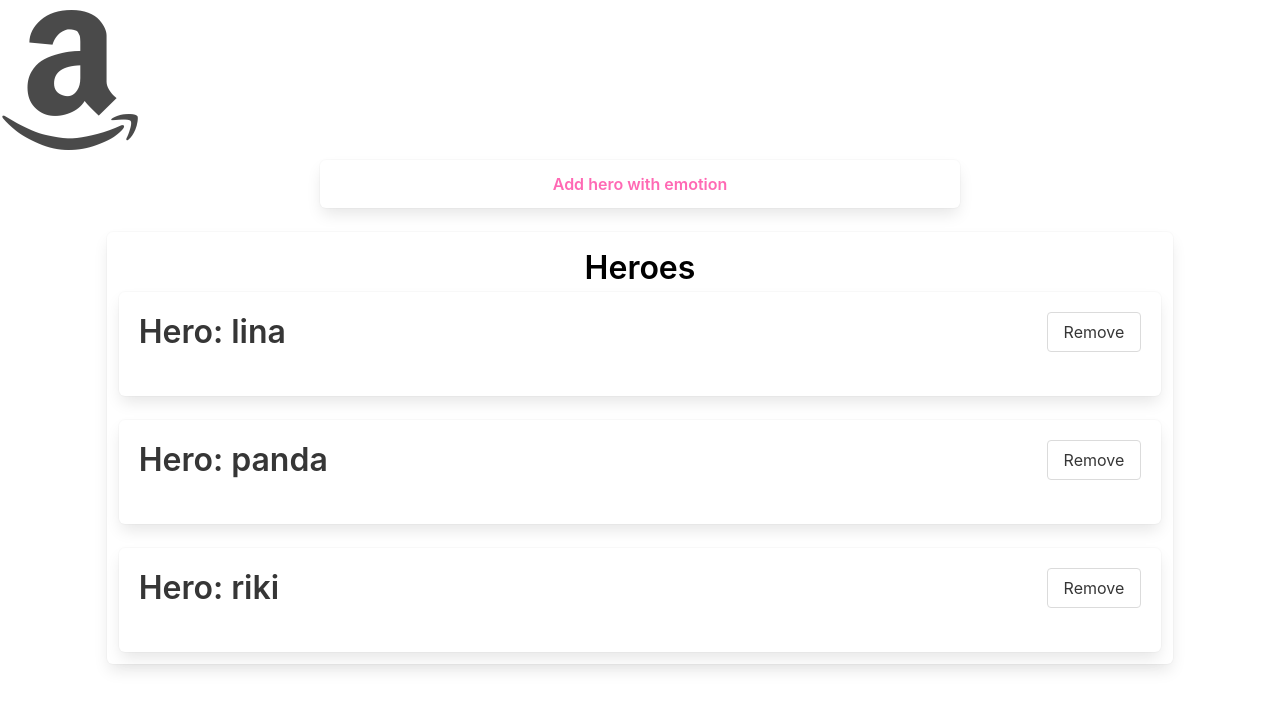
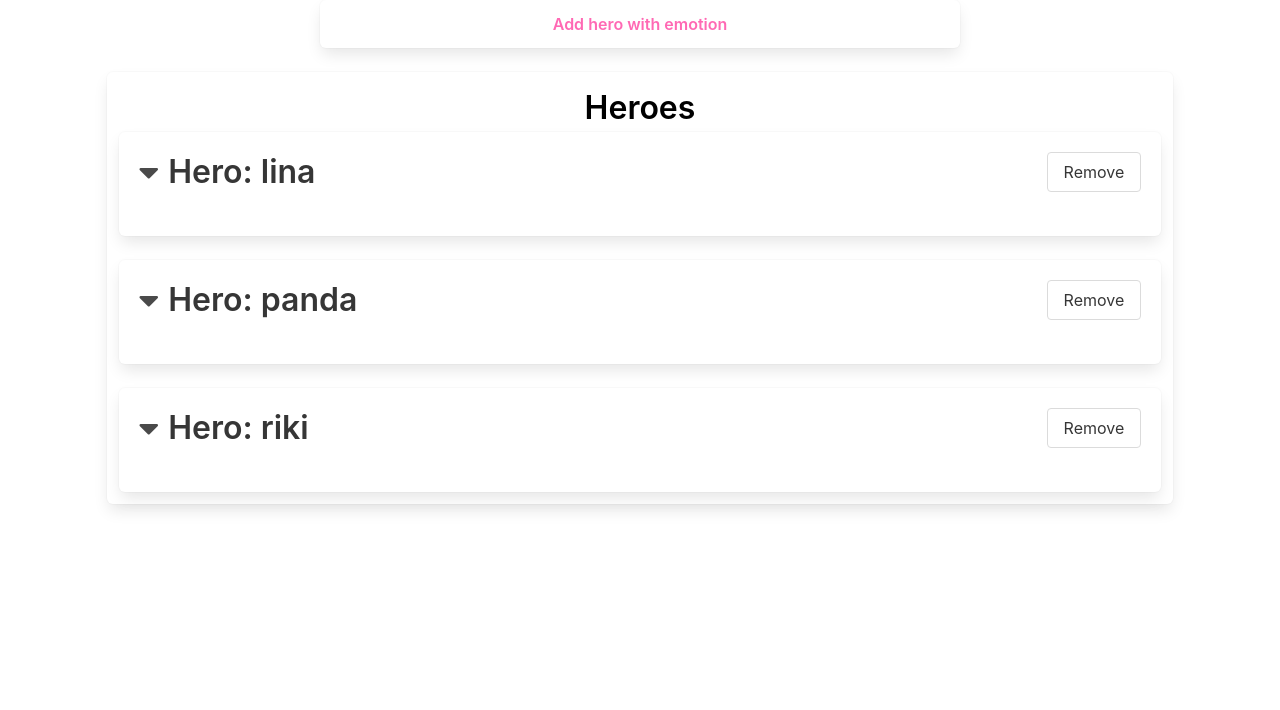
Before and after one commit to j0sephh123/reactdemo, a React (Create React App) app: page / in a window 1280 px wide. Shown: the top 710 px of the page. Built offline with nearby package versions, Linux system fonts and the light colour scheme.

Commit message:
update README

```diff
--- a/src/App.jsx
+++ b/src/App.jsx
@@ -3,17 +3,11 @@ import { Provider } from 'react-redux';
 import Heroes from './components/Heroes';
 import AddHero from './components/AddHero';
 import store from './store';
-// https://fontawesome.com/how-to-use/on-the-web/styling/sizing-icons
-{/* <i class="fas fa-igloo fa-xs"></i>
-<i class="fas fa-igloo fa-sm"></i>
-<i class="fas fa-igloo fa-lg"></i>
-<i class="fas fa-igloo fa-2x"></i>
-<i class="fas fa-igloo fa-10x"></i> */}
+
 class App extends Component {
   render() {
     return (
       <Provider store={store}>
-      <i className="fab fa-amazon fa-10x"></i>
         <AddHero />
         <Heroes />
       </Provider>
--- a/src/components/Hero.jsx
+++ b/src/components/Hero.jsx
@@ -11,8 +11,8 @@ export default function Hero({ hero, heroClicked }) {
 
   const HeroTitle = styled.p`
     cursor: pointer;
+    margin-left: 0.6rem;
   `;
-
 
   return (
     <HeroContainer className="box">
@@ -21,8 +21,10 @@ export default function Hero({ hero, heroClicked }) {
         className="level">
         <div
           className="level-left">
+          <i
+            onClick={heroClicked}
+            className="fas fa-caret-down fa-2x"></i>
           <HeroTitle
-            onClick={heroClicked}
             className="title">Hero: {hero.get("name")}
           </HeroTitle>
         </div>
```
Also changed, not shown: src/README.md (added).
